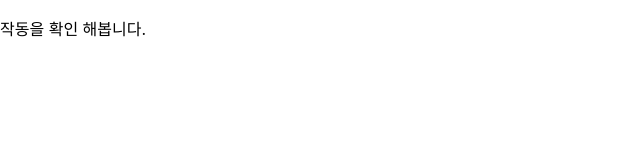
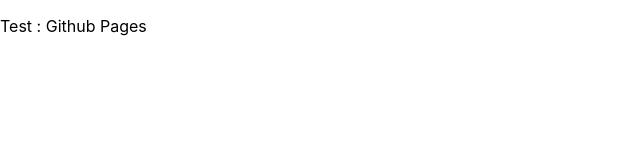
Before and after one commit to JangSaeYoung/my-caffein, a React (Create React App) app: page / in a window 1280 px wide. Shown: the top 160 px of the page, without its empty margins (0-640 px from the left). Built offline with nearby package versions, Linux system fonts and the light colour scheme.

Commit message:
Test : 텍스트 변경

```diff
--- a/src/App.tsx
+++ b/src/App.tsx
@@ -5,7 +5,7 @@
     <div className="App">
       <header className="App-header">
         <p>
-          작동을 확인 해봅니다.
+          Test : Github Pages
         </p>
       </header>
     </div>
```
